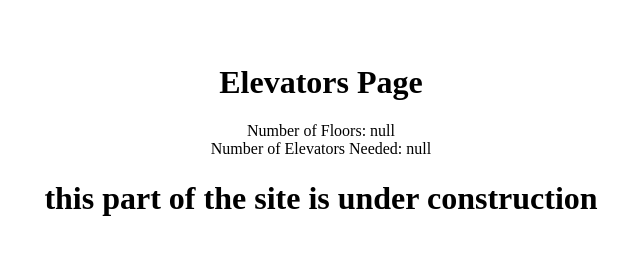
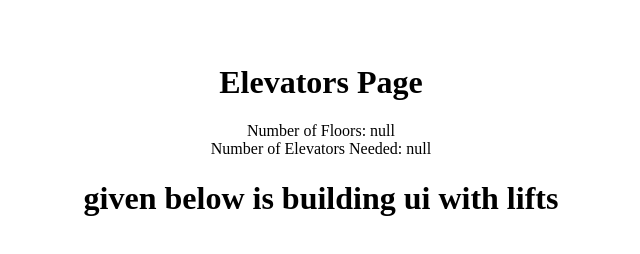
Before and after one commit to Real-Dev-Squad/Lift-Simulation, a plain HTML site: page elevators.html in a window 1280 px wide. Shown: the whole page, without its empty margins (319-959 px from the left). Drawn offline with Linux system fonts and the light colour scheme.

Commit message:
changed elevator pages message there

```diff
--- a/elevators.html
+++ b/elevators.html
@@ -25,7 +25,7 @@
       <div id="floorsDisplay"></div>
       <div id="elevatorsDisplay"></div>
 
-      <h1>this part of the site is under construction</h1>
+      <h1>given below is building ui with lifts</h1>
     </div>
 
     <div id="building"></div>
```
